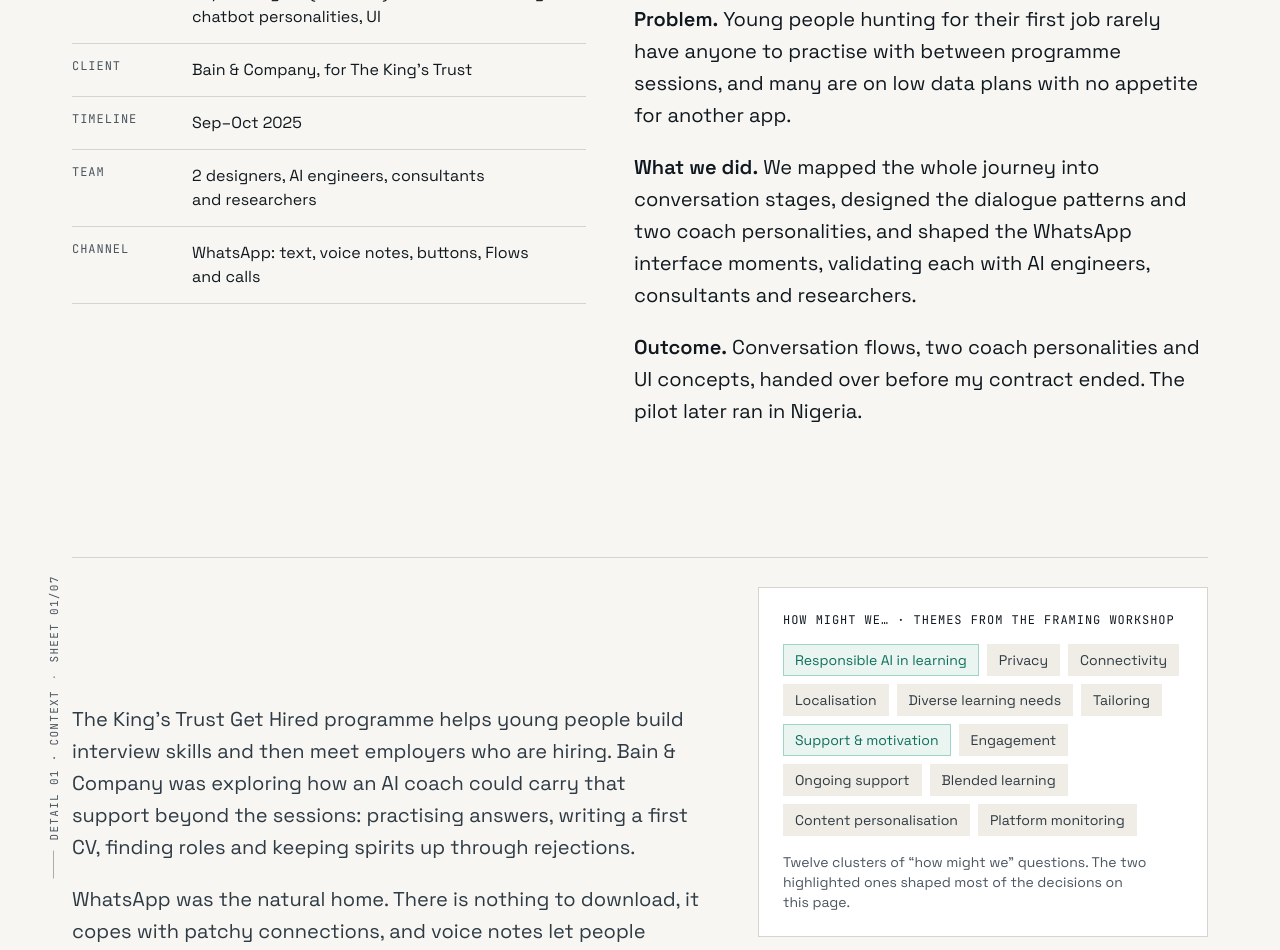
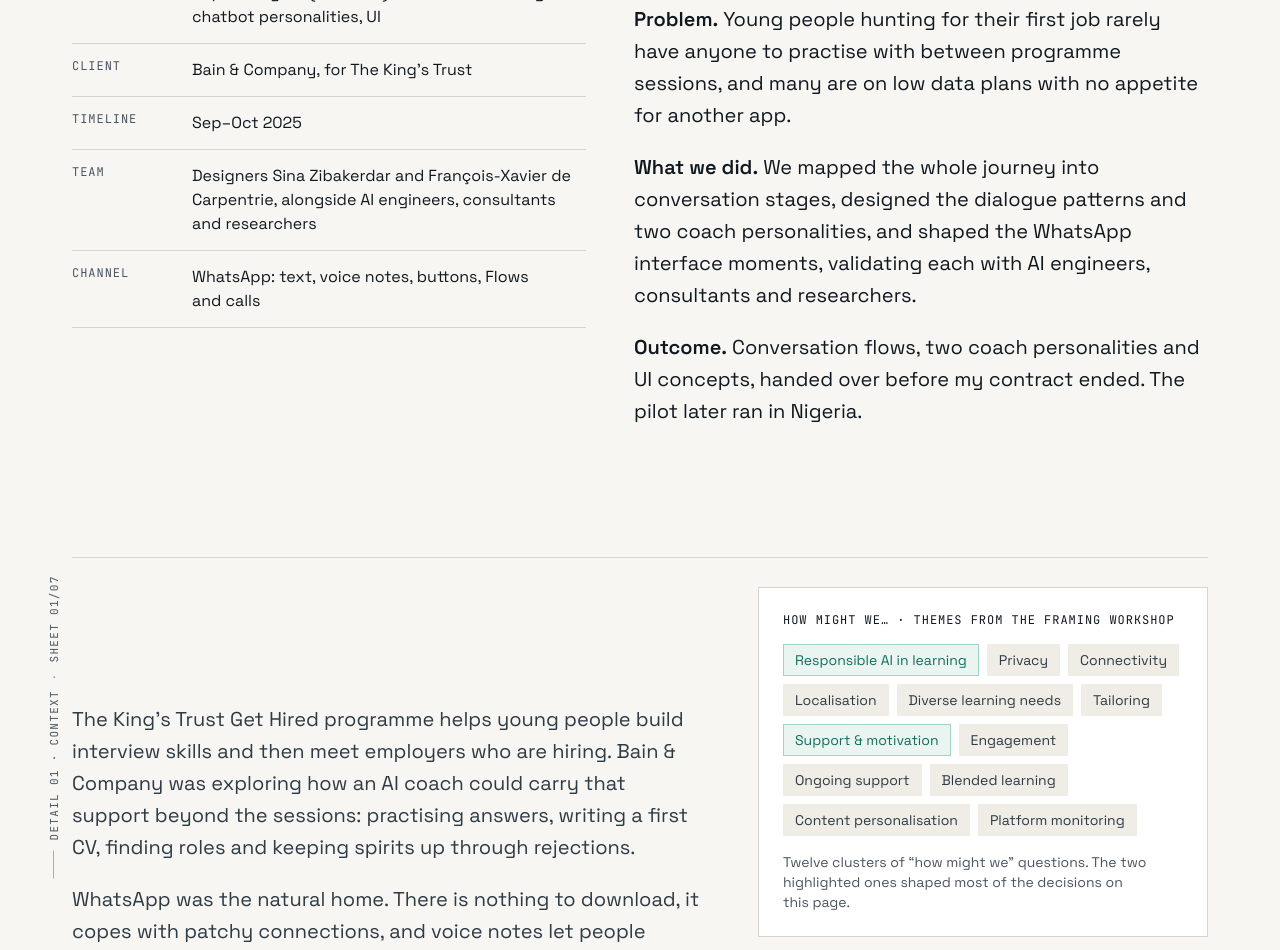
Before and after one commit to sinazzk/sinazk-site, a plain HTML site: page public/work/sola/index.html in a window 1280 px wide. Shown: the part 1321-2271 px from the top of the page. Drawn offline with Linux system fonts and the light colour scheme.

Commit message:
Credit both Sola designers by name

```diff
--- a/public/work/sola/index.html
+++ b/public/work/sola/index.html
@@ -77,7 +77,7 @@ Send your answer as a voice note 🎤<span class="t">11:14 AM</span></div><div c
 <dt class="t-cap">TIMELINE</dt>
 <dd class="t-pm">Sep–Oct 2025</dd>
 <dt class="t-cap">TEAM</dt>
-<dd class="t-pm">2 designers, AI engineers, consultants and researchers</dd>
+<dd class="t-pm">Designers Sina Zibakerdar and François-Xavier de Carpentrie, alongside AI engineers, consultants and researchers</dd>
 <dt class="t-cap">CHANNEL</dt>
 <dd class="t-pm">WhatsApp: text, voice notes, buttons, Flows and calls</dd>
 </dl>
```
Also changed, not shown: src/pages/sola.html (+1 -1 lines).
